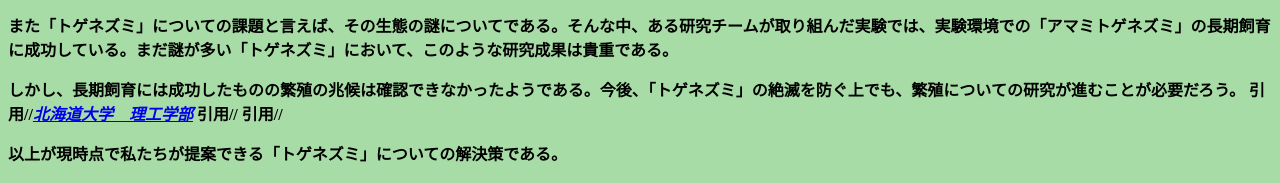
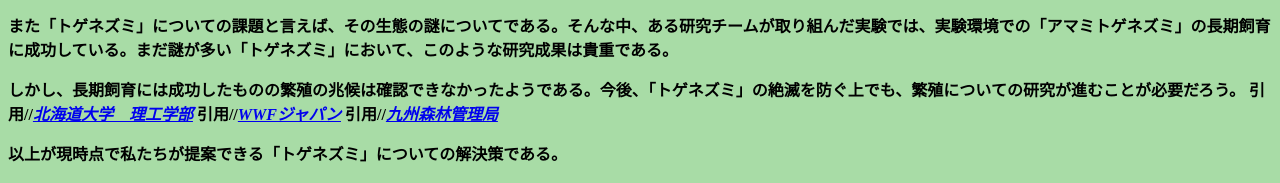
Before and after one commit to e2259104/Dor.-, a plain HTML site: page index.html in a window 1280 px wide. Shown: the part 2055-2238 px from the top of the page. Drawn offline with Linux system fonts and the light colour scheme.

Commit message:
Update index.html

```diff
--- a/index.html
+++ b/index.html
@@ -67,8 +67,8 @@
 <p> しかし、長期飼育には成功したものの繁殖の兆候は確認できなかったようである。今後、「トゲネズミ」の絶滅を防ぐ上でも、繁殖についての研究が進むことが必要だろう。
 
 引用//<cite><a href="https://www2.sci.hokudai.ac.jp/dept/bio/news/2280">北海道大学　理工学部</a></cite>
-引用//<cite><a href="https://www.wwf.or.jp/staffblog/activity/2736.html"></a></cite>
-引用//<cite><a href="https://www.rinya.maff.go.jp/kyusyu/keikaku/hogorin/shinrin_seitaikei/amamigunntou.html"></a></cite>
+引用//<cite><a href="https://www.wwf.or.jp/staffblog/activity/2736.html">WWFジャパン</a></cite>
+引用//<cite><a href="https://www.rinya.maff.go.jp/kyusyu/keikaku/hogorin/shinrin_seitaikei/amamigunntou.html">九州森林管理局</a></cite>
 
 <p>以上が現時点で私たちが提案できる「トゲネズミ」についての解決策である。
 
```
